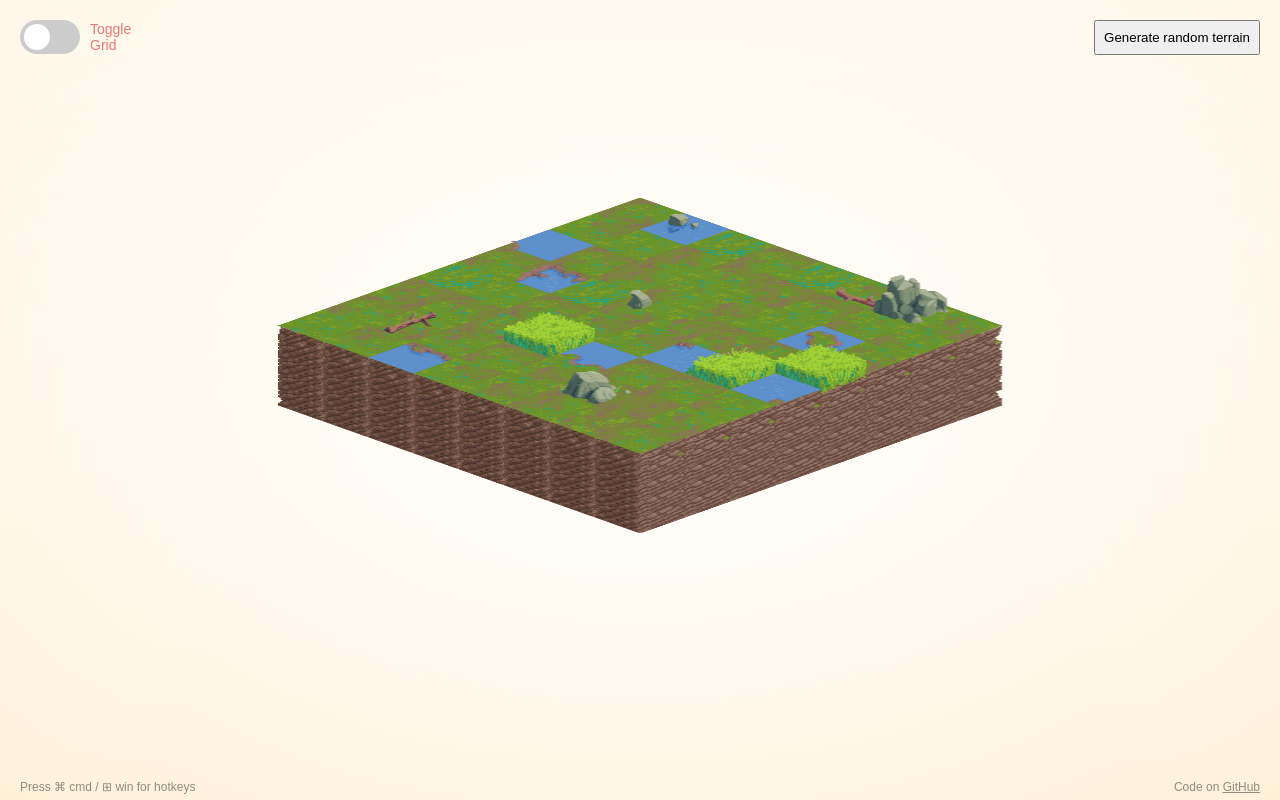
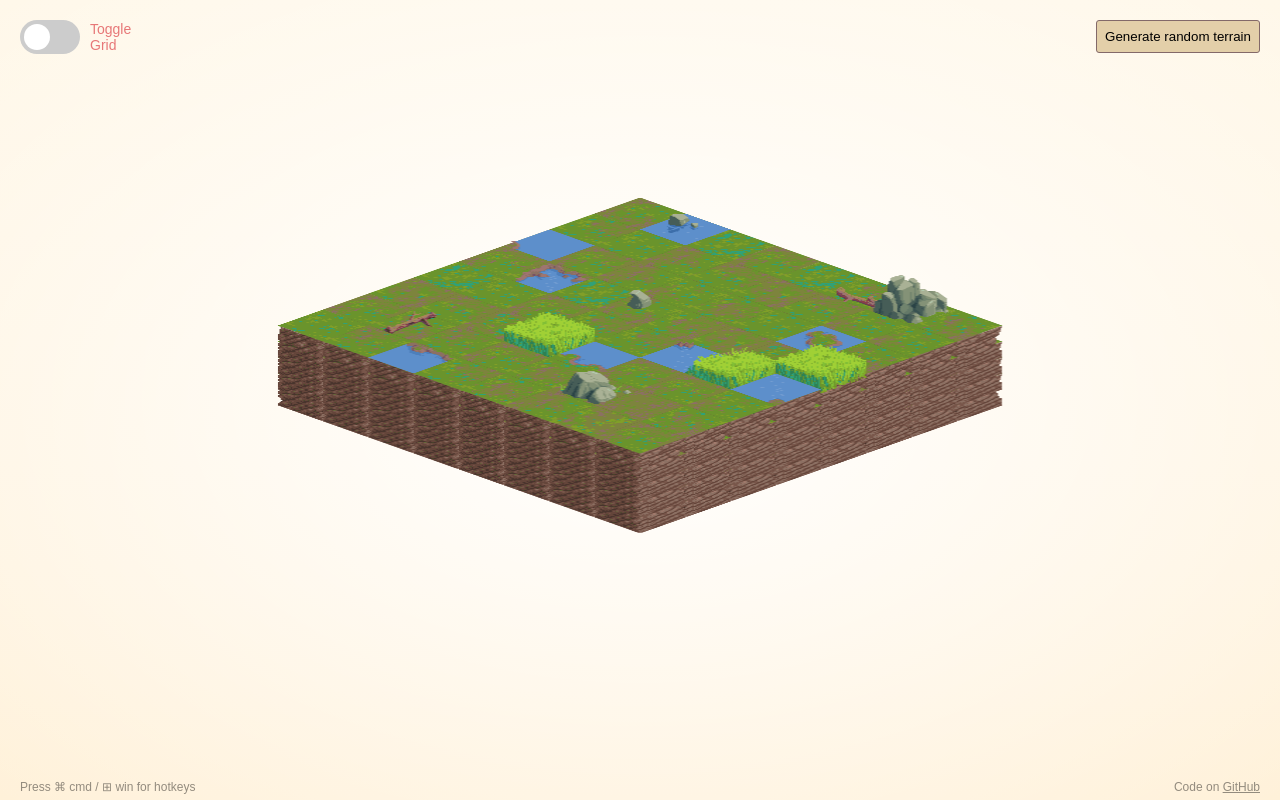
Before and after one commit to firya/tactics, a Vue app in the folder frontend/: page / in a window 1280 px wide. Built offline with nearby package versions, Linux system fonts and the light colour scheme.

Commit message:
change button style

```diff
--- a/frontend/src/components/ActionButton.vue
+++ b/frontend/src/components/ActionButton.vue
@@ -41,7 +41,15 @@ export default defineComponent({
   align-items: center;
   gap: 8px;
   padding: 8px;
+  border-radius: 3px;
   cursor: pointer;
+  appearance: none;
+  border: 1px solid #836969;
+  background-color: #e3cfa9;
+  -webkit-appearance: none;
+}
+.wrapper:hover {
+  background-color: #d4c0a0;
 }
 .icon {
   display: block;
```
